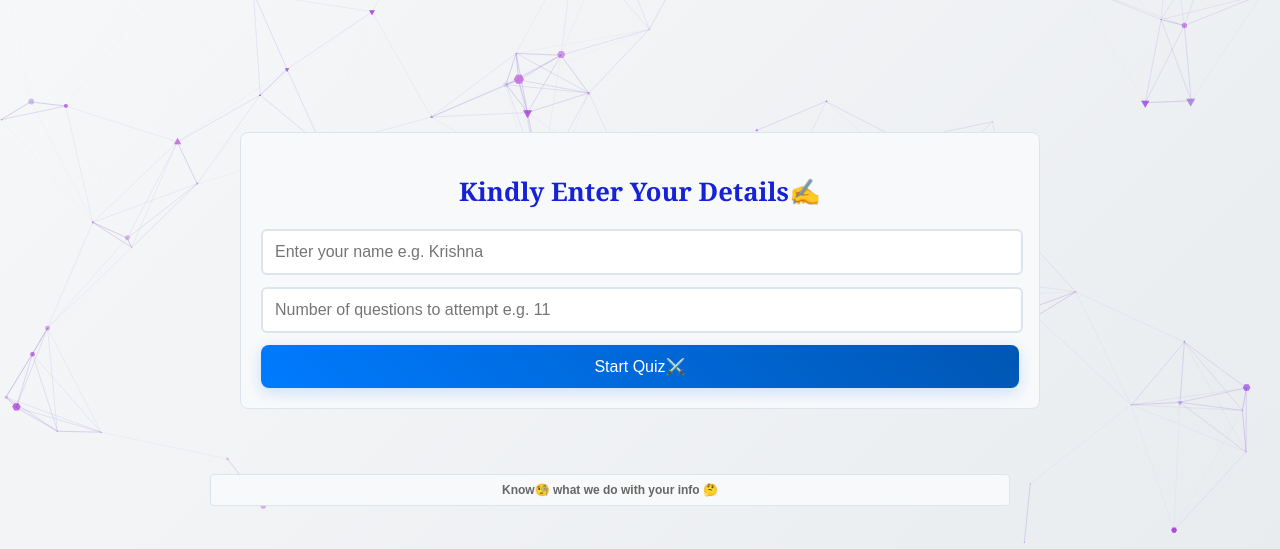
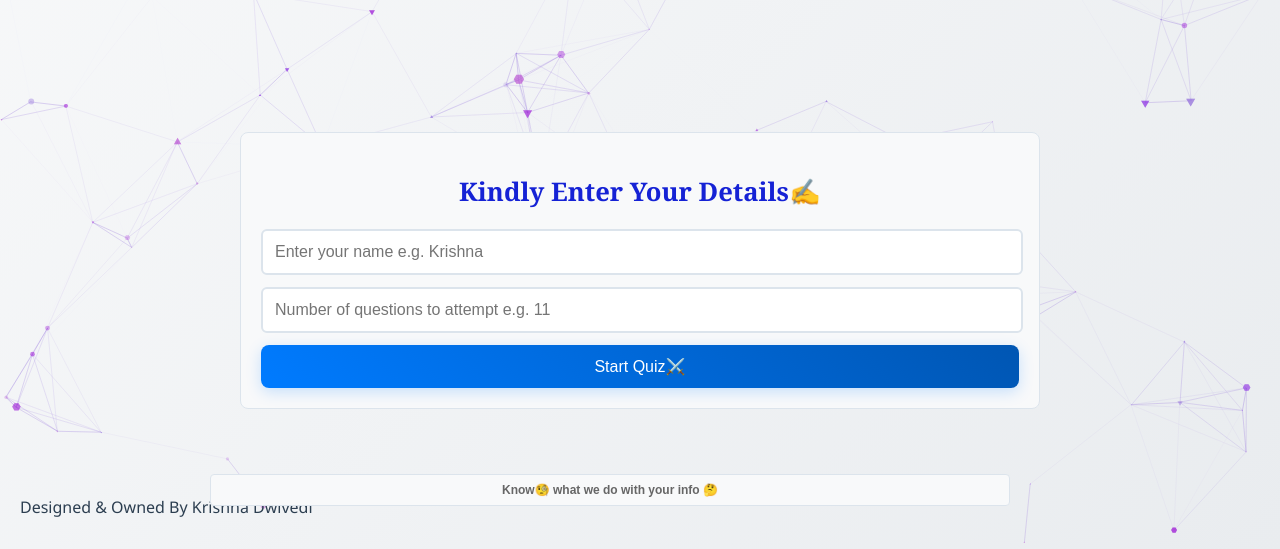
Before and after one commit to SudoHopeX/cc-practice-quiz, a plain HTML site: page index.html in a window 1280 px wide. Shown: the part 251-800 px from the top of the page. Drawn offline with nearby package versions, Linux system fonts and the light colour scheme; animation ran at ten frames a second.

Commit message:
Update index.html
added designed and owned by Krishna Dwivedi  footer line

```diff
--- a/index.html
+++ b/index.html
@@ -178,4 +178,5 @@
             });
         </script>
 </body>
+<footer>Designed & Owned By Krishna Dwivedi</footer>
 </html>
```
